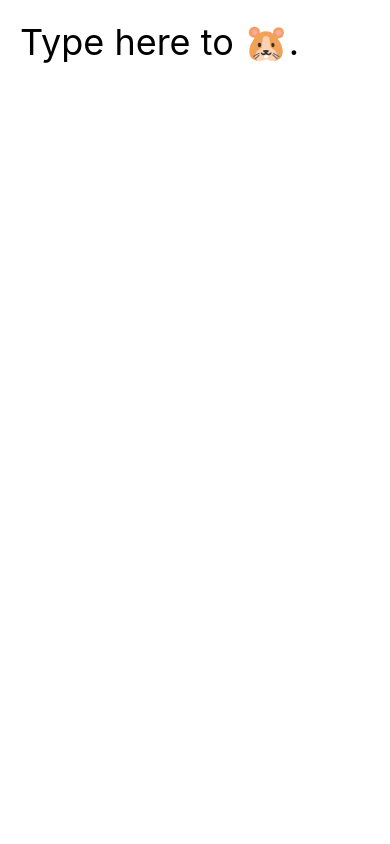
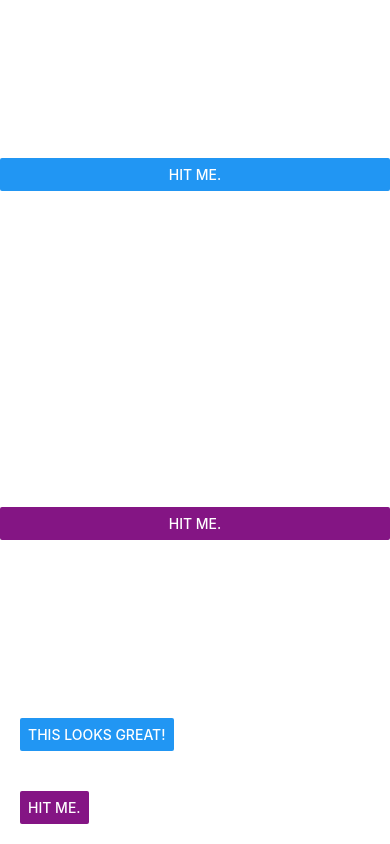
Before and after one commit to danmaq/AwesomeProject, a React Native app: screen / in a window 390 px wide. Built offline with nearby package versions, Linux system fonts and the light colour scheme.

Commit message:
Tutorial: Learned button and events.

```diff
--- a/App.js
+++ b/App.js
@@ -1,24 +1,43 @@
 import React from 'react';
-import { AppRegistry, View, Text, TextInput } from 'react-native';
+import { AppRegistry, View, Button, StyleSheet, Alert } from 'react-native';
 
 export default class HelloWorldApp extends React.Component {
-  constructor(props) {
-    super(props);
-    this.state = { text: '' };
+  static _onPressButton() {
+    Alert.alert("May I help you?");
   }
   render() {
     return (
-      <View style={{ padding: 10 }}>
-        <TextInput style={{ padding: 10, fontSize: 36 }}
-                   placeholder="Type here to 🐹."
-                   onChangeText={t => this.setState({text: t})} />
-        <Text style={{ padding: 10, fontSize: 42 }}>
-          {this.state.text.split(' ').map((word) => word && '🍕').join(' ')}
-        </Text>
+      <View style={styles.container}>
+        <View style={styles.container}>
+          <Button onPress={HelloWorldApp._onPressButton} title="HIT ME." />
+        </View>
+        <View style={styles.container}>
+          <Button onPress={HelloWorldApp._onPressButton} title="HIT ME." color="#841584" />
+        </View>
+        <View style={styles.alternativeLayoutButtonContainer}>
+          <Button onPress={HelloWorldApp._onPressButton} title="This looks great!" />
+        </View>
+        <View style={styles.alternativeLayoutButtonContainer}>
+          <Button onPress={HelloWorldApp._onPressButton} title="HIT ME." color="#841584" />
+        </View>
       </View>
     );
   }
 }
 
+const styles =
+  StyleSheet.create({
+    container: {
+      flex: 1,
+      justifyContent: 'center',
+    },
+    buttonContainer: { margin: 20 },
+    alternativeLayoutButtonContainer: {
+      margin: 20,
+      flexDirection: 'row',
+      justifyContent: 'space-between'
+    }
+  });
+
 // skip this line if using Create React Native App
 AppRegistry.registerComponent('netch-native', () => HelloWorldApp);
```
